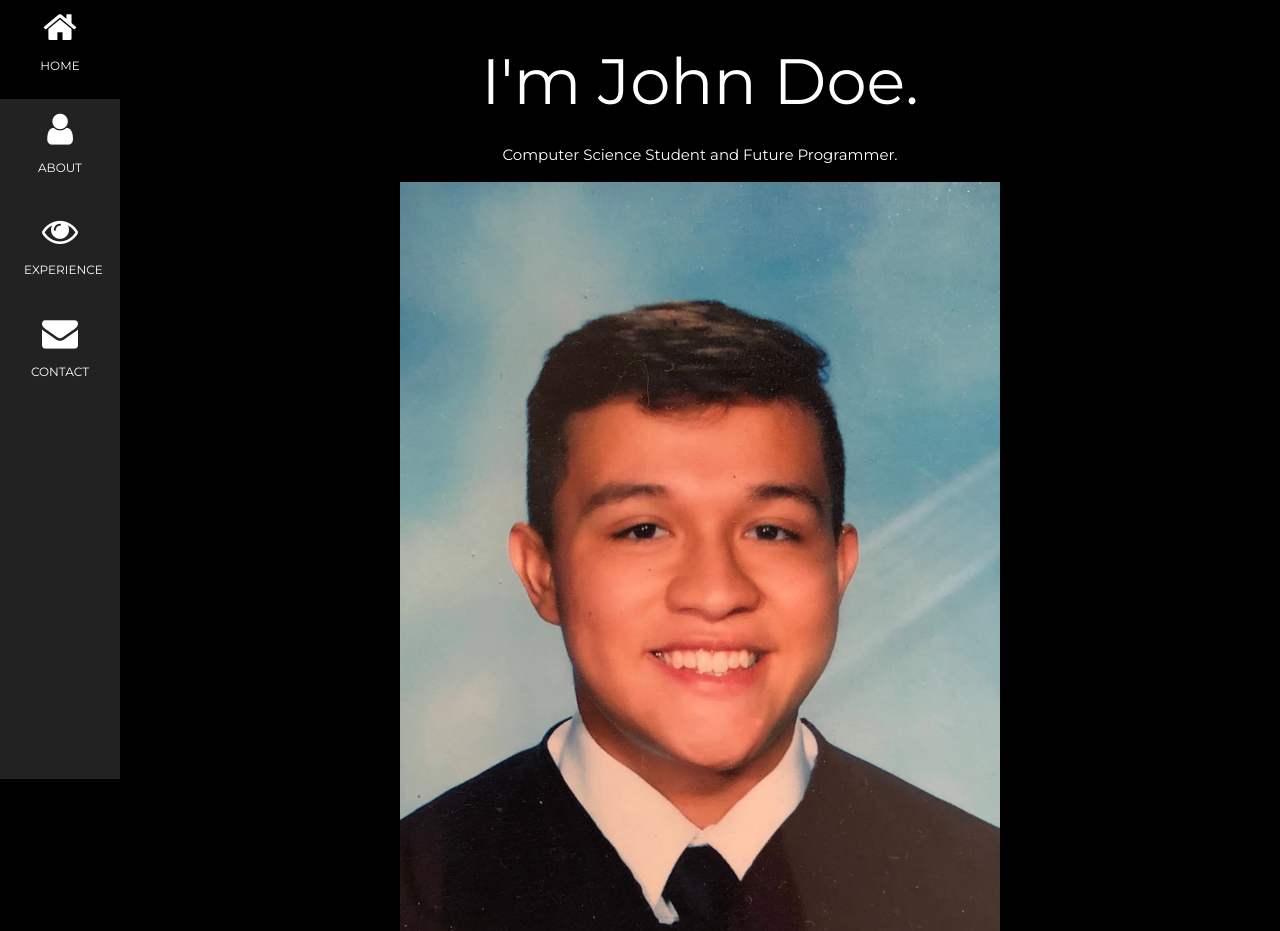
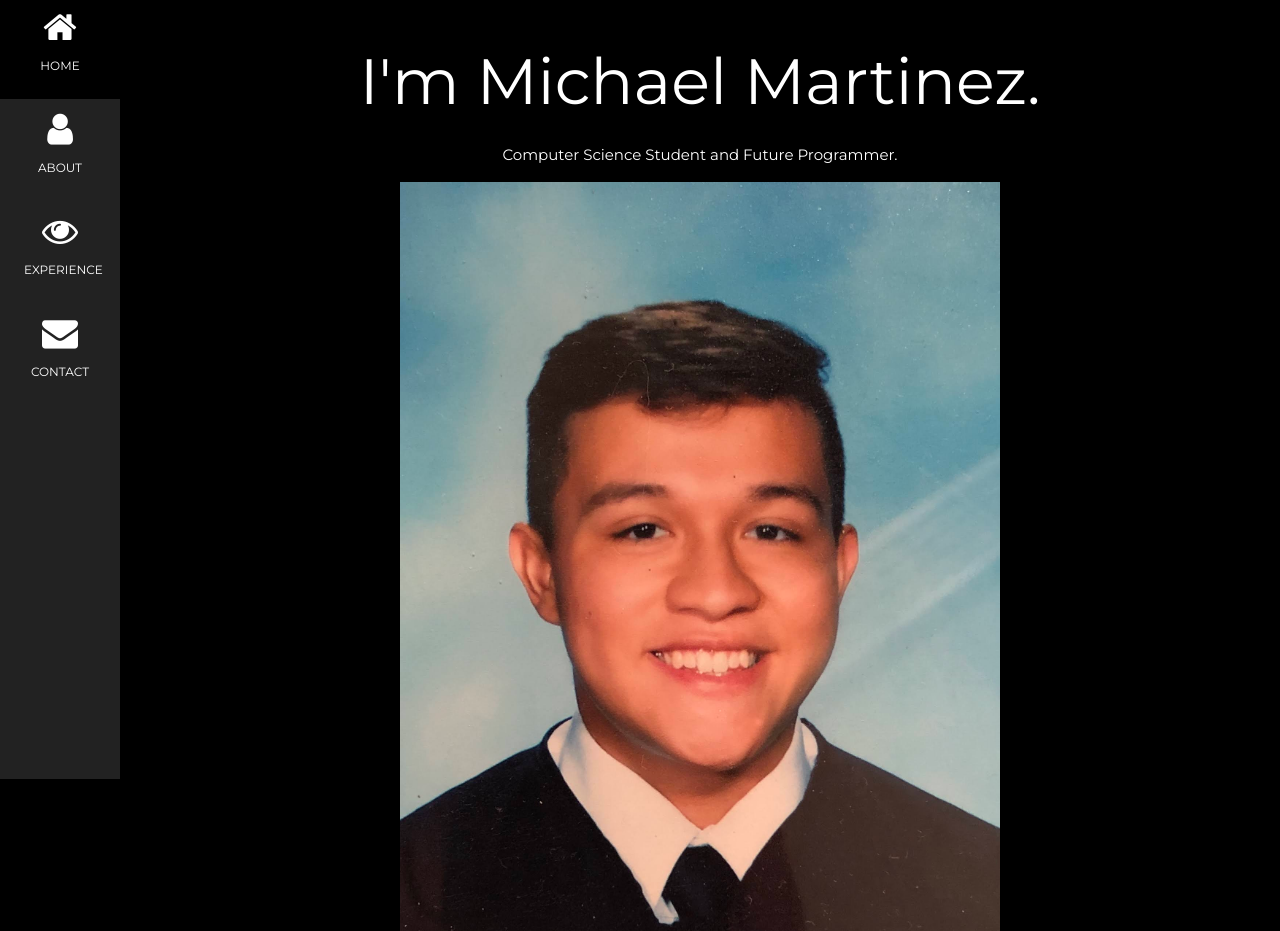
Before and after one commit to michaelsmartinez/michaelsmartinez.github.io, a plain HTML site: page index.html in a window 1280 px wide. Shown: the part 21-952 px from the top of the page. Drawn offline with nearby package versions, Linux system fonts and the light colour scheme.

Commit message:
updated header name

```diff
--- a/index.html
+++ b/index.html
@@ -54,7 +54,7 @@ body, h1,h2,h3,h4,h5,h6 {font-family: "Montserrat", sans-serif}
 <div class="w3-padding-large" id="main">
   <!-- Header/Home -->
   <header class="w3-container w3-padding-32 w3-center w3-black" id="home">
-    <h1 class="w3-jumbo"><span class="w3-hide-small">I'm</span> John Doe.</h1>
+    <h1 class="w3-jumbo"><span class="w3-hide-small">I'm</span> Michael Martinez.</h1>
     <p>Computer Science Student and Future Programmer.</p>
     <img src="/me1.JPG" alt="me" class="w3-image" width="600" height="800">
   </header>
```
